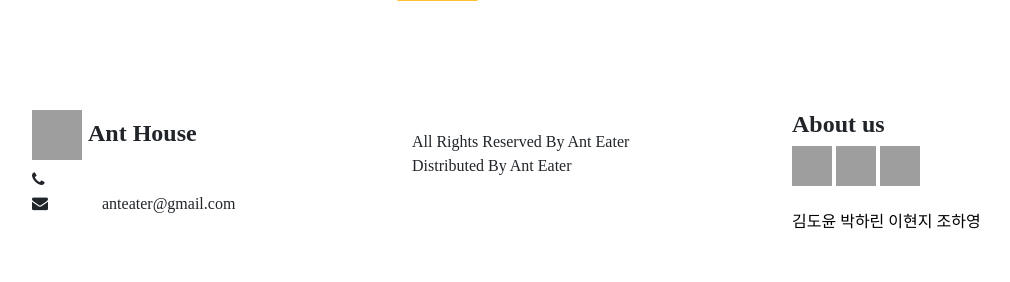
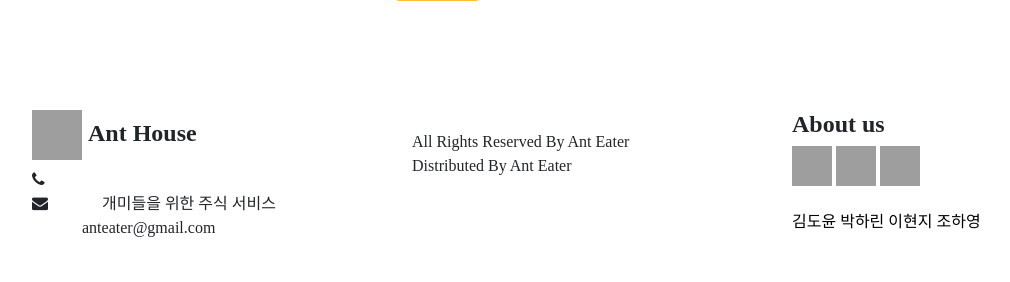
Before and after one commit to KBAntEater/KB_Ant_Eater, a Django app: page /common/signup/ in a window 1280 px wide. Shown: the part 690-972 px from the top of the page, without its empty margins (50-1060 px from the left). Run offline with Django 4.2, Linux system fonts and the light colour scheme; some libraries are stand-ins or nearby versions; some web fonts are replaced; grey boxes are pictures that could not be loaded.

Commit message:
[MOD]: html 살짝 바꿈

```diff
--- a/ANT_HOUSE/templates/base.html
+++ b/ANT_HOUSE/templates/base.html
@@ -225,6 +225,11 @@
                 <p href="">
                   <i class="fa fa-envelope" aria-hidden="false"></i>
                   <span style="margin-left: 50px;">
+                    개미들을 위한 주식 서비스
+
+                  </span>
+                  <span style="margin-left: 50px;">
+
                     anteater@gmail.com
                   </span>
                 </p>
```
